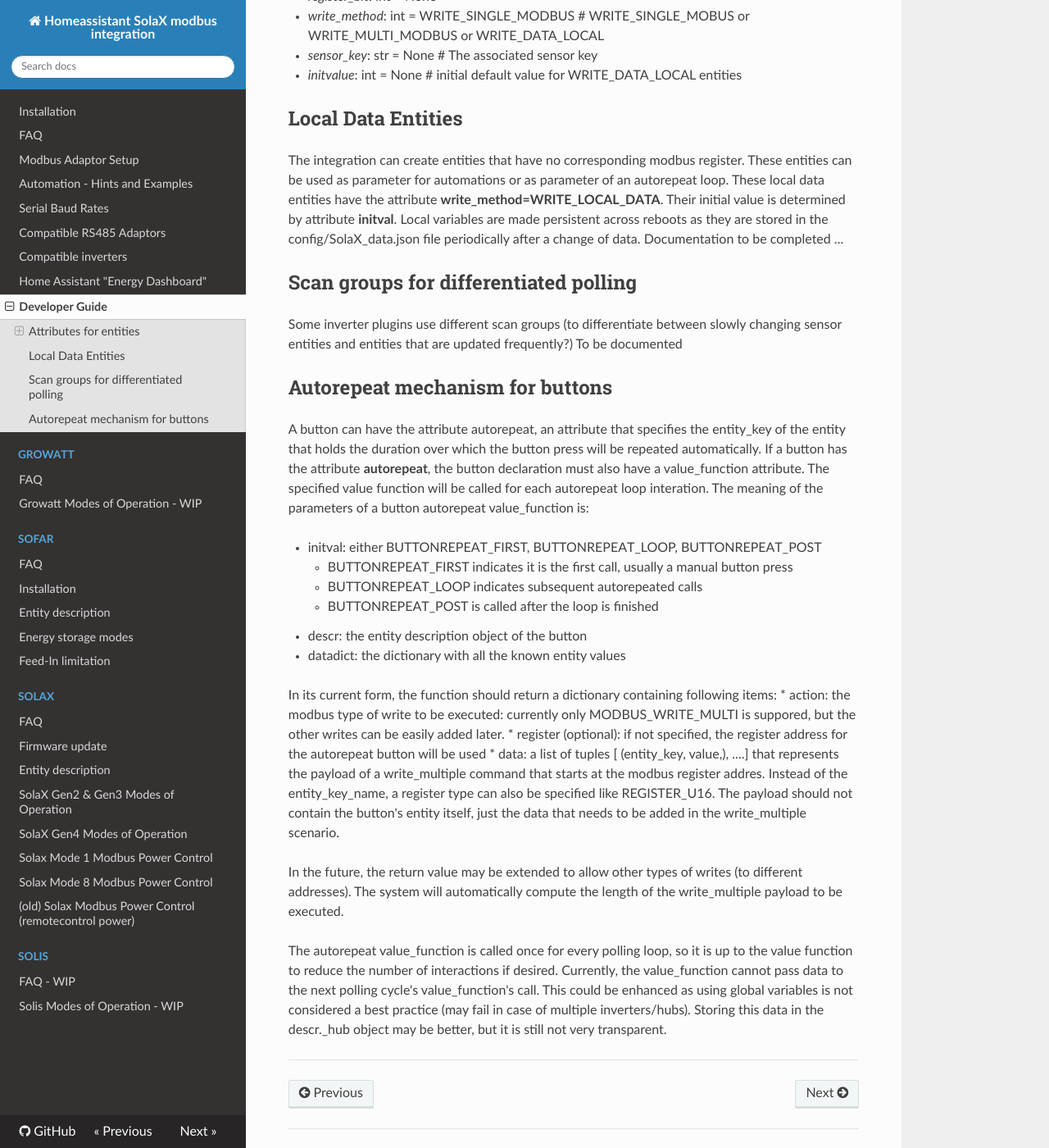
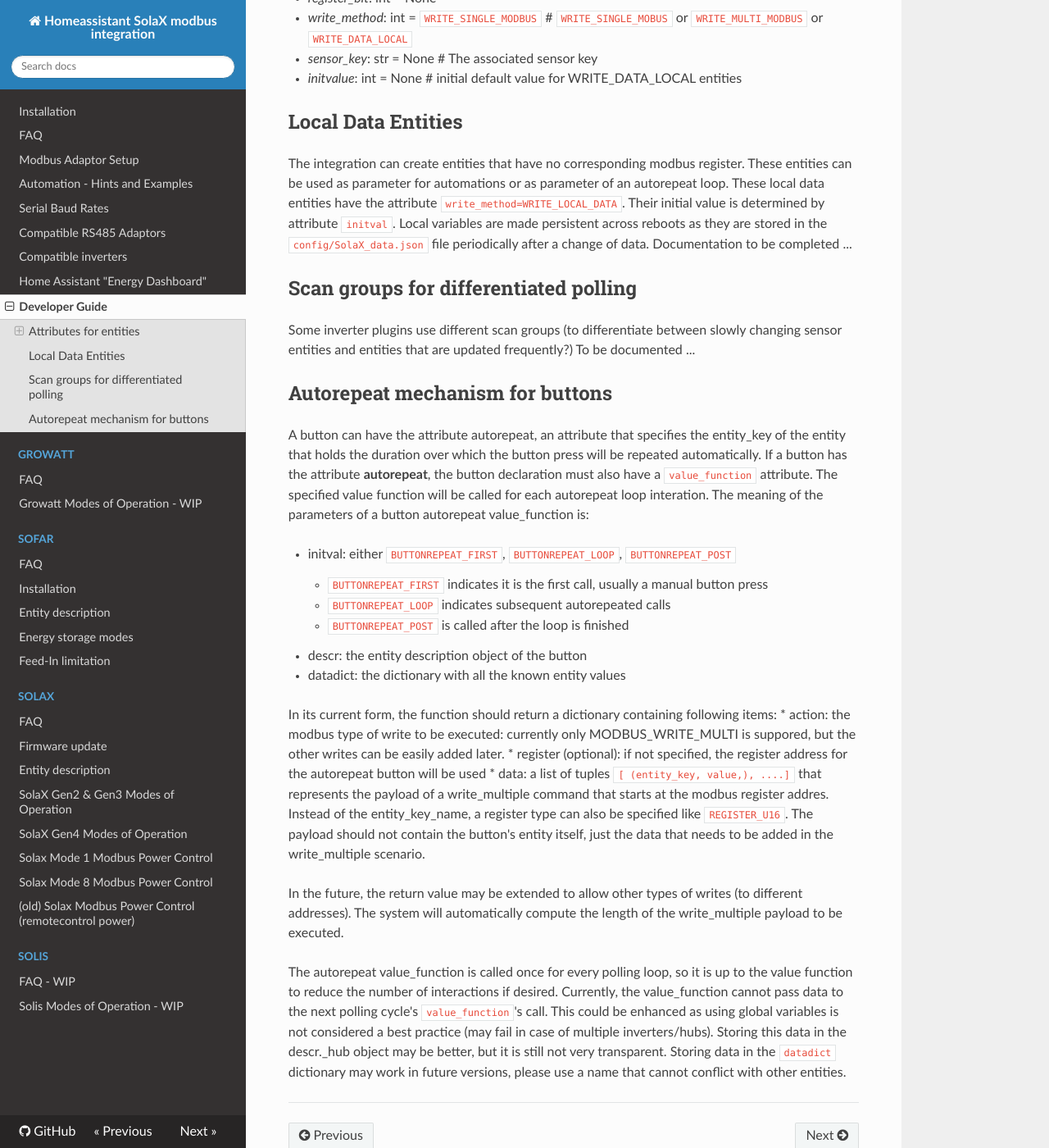
Before and after one commit to wills106/homeassistant-solax-modbus, an MkDocs documentation site: the page built from docs/developer_guide.md, in a window 1280 px wide and 1400 px high, scrolled down 2164 px. Shown: the whole window at 82% size. Built offline with MkDocs 1.6.1, drawn with Linux system fonts in a browser that asks for light colours; nearby versions of some CDN libraries; some of the changed text lies outside the part shown.

Commit message:
Update developer_guide.md

```diff
--- a/docs/developer_guide.md
+++ b/docs/developer_guide.md
@@ -5,9 +5,9 @@
 Following sections will appear some day:
 ## Attributes for entities
 
-Entities are declared in the plugin_xxx.py files.
+Entities are declared in the `plugin_xxx.py` files.
 Each type of entity may support different attributes.
-The entity types are also briefly documented in the const.py file.
+The entity types are also briefly documented in the `const.py` file.
 
 ### Common attributes for all entities
 
@@ -77,43 +77,43 @@
 To be documented:
 
 * _register_bit_: int = None
-* _write_method_: int = WRITE_SINGLE_MODBUS  # WRITE_SINGLE_MOBUS or WRITE_MULTI_MODBUS or WRITE_DATA_LOCAL
+* _write_method_: int = `WRITE_SINGLE_MODBUS`  # `WRITE_SINGLE_MOBUS` or `WRITE_MULTI_MODBUS` or `WRITE_DATA_LOCAL`
 * _sensor_key_: str = None  # The associated sensor key
 * _initvalue_: int = None  # initial default value for WRITE_DATA_LOCAL entities
 
 
 ## Local Data Entities
-The integration can create entities that have no corresponding modbus register. These entities can be used as parameter for automations or as parameter of an autorepeat loop. These local data entities have the attribute **write_method=WRITE_LOCAL_DATA**.
-Their initial value is determined by attribute **initval**.
-Local variables are made persistent across reboots as they are stored in the config/SolaX_data.json file periodically after a change of data.
+The integration can create entities that have no corresponding modbus register. These entities can be used as parameter for automations or as parameter of an autorepeat loop. These local data entities have the attribute `write_method=WRITE_LOCAL_DATA`.
+Their initial value is determined by attribute `initval`.
+Local variables are made persistent across reboots as they are stored in the `config/SolaX_data.json` file periodically after a change of data.
 Documentation to be completed ...
 
 ## Scan groups for differentiated polling
 Some inverter plugins use different scan groups (to differentiate between slowly changing sensor entities and entities that are updated frequently?)
-To be documented
+To be documented ...
 
 
 
 ## Autorepeat mechanism for buttons
 
 A button can have the attribute autorepeat, an attribute that specifies the entity_key of the entity that holds the duration over which the button press will be repeated automatically.
-If a button has the attribute **autorepeat**, the button declaration must also have a value_function attribute. The specified value function will be called for each autorepeat loop interation.
+If a button has the attribute **autorepeat**, the button declaration must also have a `value_function` attribute. The specified value function will be called for each autorepeat loop interation.
 The meaning of the parameters of a button autorepeat value_function is:
 
-* initval: either BUTTONREPEAT_FIRST, BUTTONREPEAT_LOOP, BUTTONREPEAT_POST
-    * BUTTONREPEAT_FIRST indicates it is the first call, usually a manual button press
-    * BUTTONREPEAT_LOOP indicates subsequent autorepeated calls
-    * BUTTONREPEAT_POST is called after the loop is finished
+* initval: either `BUTTONREPEAT_FIRST`, `BUTTONREPEAT_LOOP`, `BUTTONREPEAT_POST`
+    * `BUTTONREPEAT_FIRST` indicates it is the first call, usually a manual button press
+    * `BUTTONREPEAT_LOOP` indicates subsequent autorepeated calls
+    * `BUTTONREPEAT_POST` is called after the loop is finished
 * descr: the entity description object of the button
 * datadict: the dictionary with all the known entity values
 
 In its current form, the function should return a dictionary containing following items:
  * action: the modbus type of write to be executed: currently only MODBUS_WRITE_MULTI is suppored, but the other writes can be easily added later.
  * register (optional): if not specified, the register address for the autorepeat button will be used
- * data: a list of tuples [ (entity_key, value,), ....] that represents the payload of a write_multiple command that starts at the modbus register addres. Instead of the entity_key_name, a register type can also be specified like REGISTER_U16. The payload should not contain the button's entity itself, just the data that needs to be added in the write_multiple scenario.
+ * data: a list of tuples `[ (entity_key, value,), ....]` that represents the payload of a write_multiple command that starts at the modbus register addres. Instead of the entity_key_name, a register type can also be specified like `REGISTER_U16`. The payload should not contain the button's entity itself, just the data that needs to be added in the write_multiple scenario.
 
 In the future, the return value may be extended to allow other types of writes (to different addresses).
 The system will automatically compute the length of the write_multiple payload to be executed.
 
-The autorepeat value_function is called once for every polling loop, so it is up to the value function to reduce the number of interactions if desired. Currently, the value_function cannot pass data to the next polling cycle's value_function's call. This could be enhanced as using global variables is not considered a best practice (may fail in case of multiple inverters/hubs). Storing this data in the descr._hub object may be better, but it is still not very transparent.
+The autorepeat value_function is called once for every polling loop, so it is up to the value function to reduce the number of interactions if desired. Currently, the value_function cannot pass data to the next polling cycle's `value_function`'s call. This could be enhanced as using global variables is not considered a best practice (may fail in case of multiple inverters/hubs). Storing this data in the descr._hub object may be better, but it is still not very transparent. Storing data in the `datadict` dictionary may work in future versions, please use a name that cannot conflict with other entities.
 ____
```
